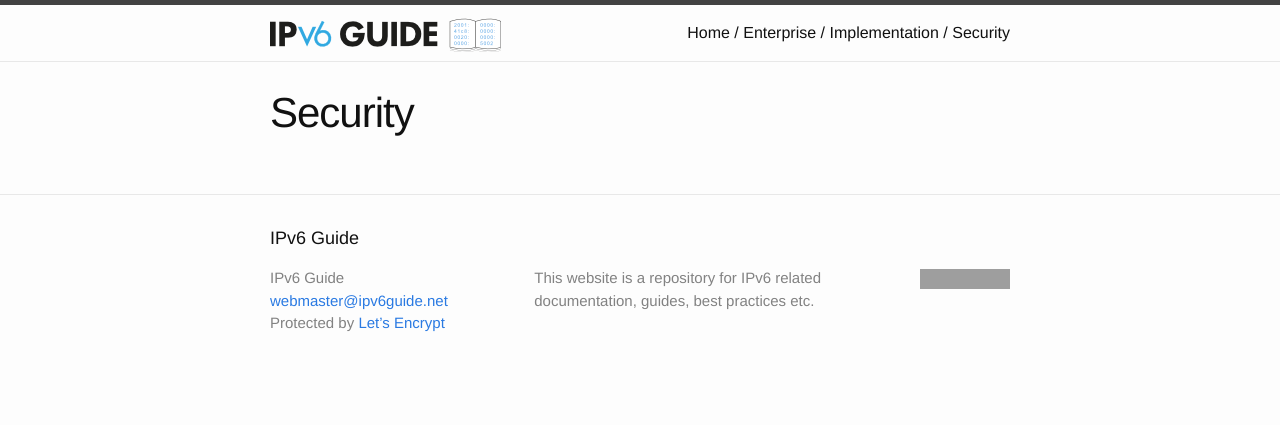
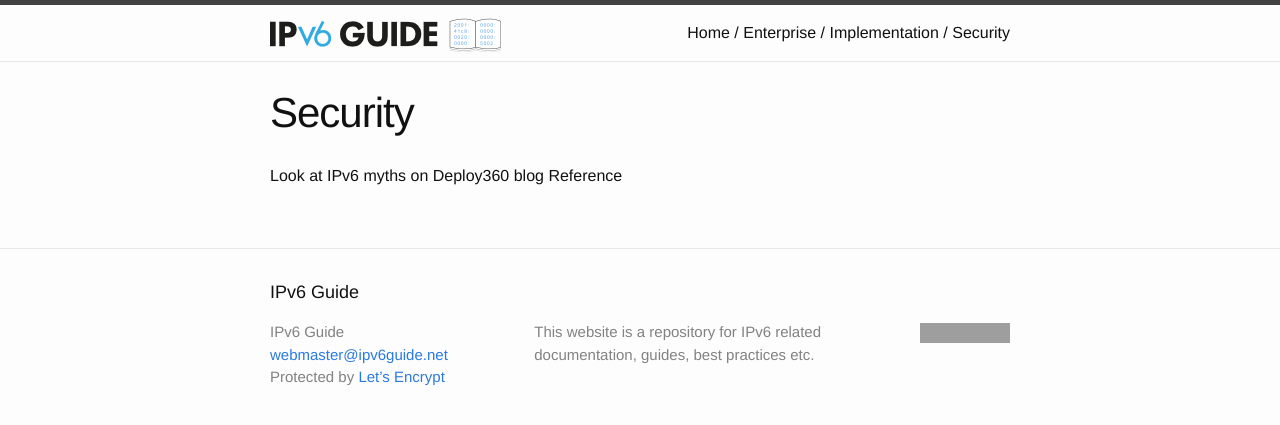
Before and after one commit to ipv6guide/ipv6guide.github.io, a Jekyll site: the page built from enterprise/implementation/security.md, in a window 1280 px wide. Shown: the top 425 px of the page. Built offline with Jekyll 4.4.1, drawn with Linux system fonts in a browser that asks for light colours; grey boxes are pictures that could not be loaded.

Commit message:
Update security.md

```diff
--- a/enterprise/implementation/security.md
+++ b/enterprise/implementation/security.md
@@ -1,3 +1,6 @@
 ---
 title: Security
 ---
+
+Look at IPv6 myths on Deploy360 blog
+Reference
```
